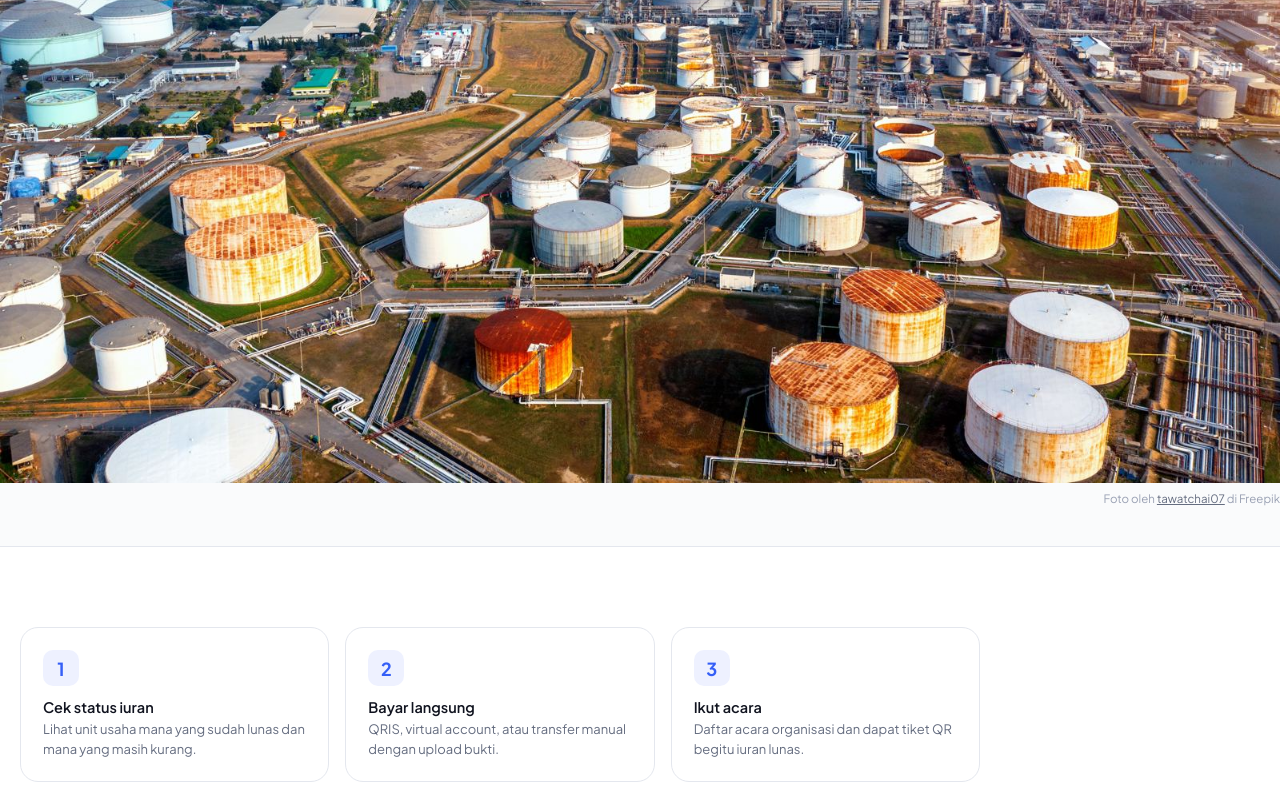
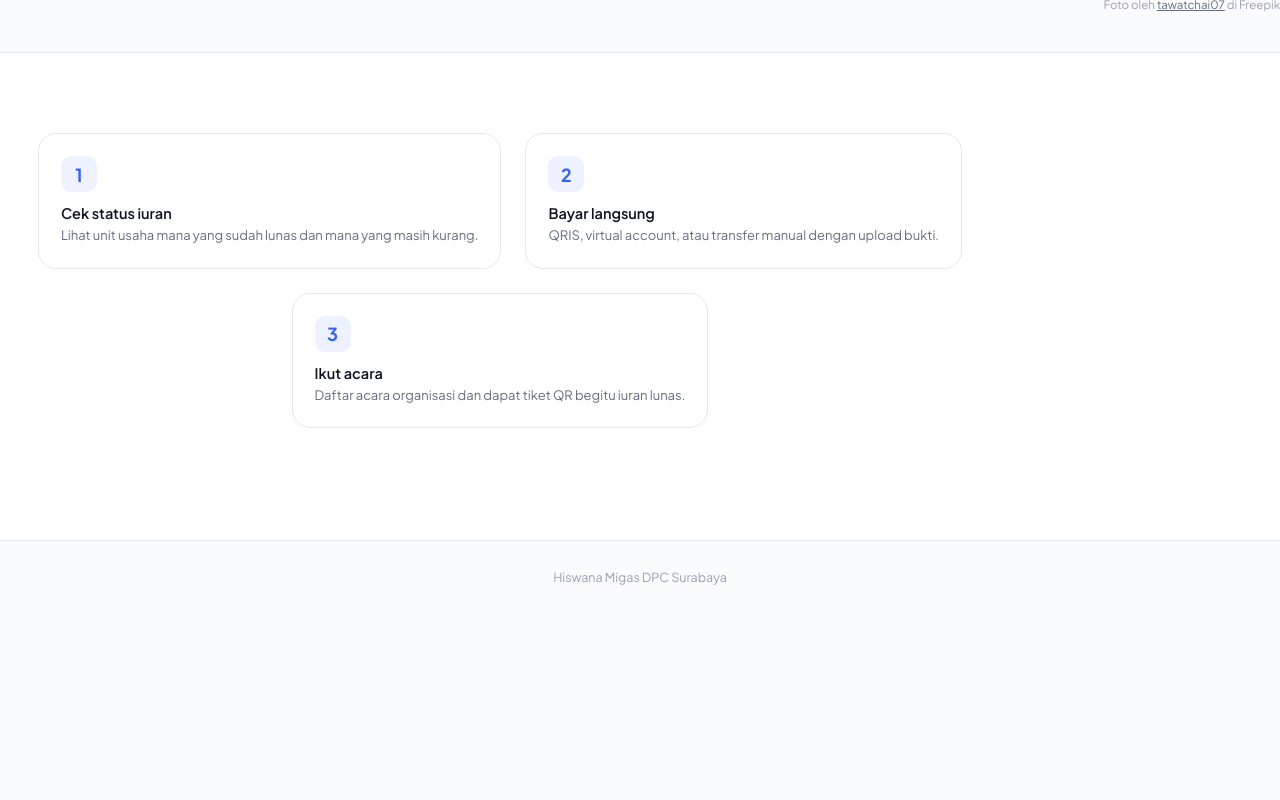
Before and after one commit to anurindahsari/anggota-project, a Next.js app in the folder frontend/: page / in a window 1280 px wide. Shown: the part 760-1560 px from the top of the page. After the commit the page ends 1393 px from the top, so only its background shows below. Built offline with nearby package versions, Linux system fonts and the light colour scheme.

Commit message:
Update page.js

```diff
--- a/frontend/app/page.js
+++ b/frontend/app/page.js
@@ -22,7 +22,7 @@ export default function HomePage() {
           <img
             src="/hero-refinery.jpg"
             alt="Kilang minyak dan gas dari udara"
-            style={{ width: '100%', height: 'auto', display: 'block' }}
+            style={{ width: '100%', height: '360px', objectFit: 'cover', display: 'block' }}
           />
         </div>
         <p style={{ fontSize: 11.5, color: 'var(--text-muted)', textAlign: 'right', marginTop: 8, marginBottom: 0 }}>
@@ -40,7 +40,7 @@ export default function HomePage() {
       </div>
 
       <div className="feature-section" style={{ marginTop: 40 }}>
-        <div className="feature-grid">
+        <div className="feature-grid" style={{ display: 'flex', justifyContent: 'center', flexWrap: 'wrap', gap: 24 }}>
           <div className="feature-card">
             <div className="feature-icon">1</div>
             <div className="feature-title">Cek status iuran</div>
```
